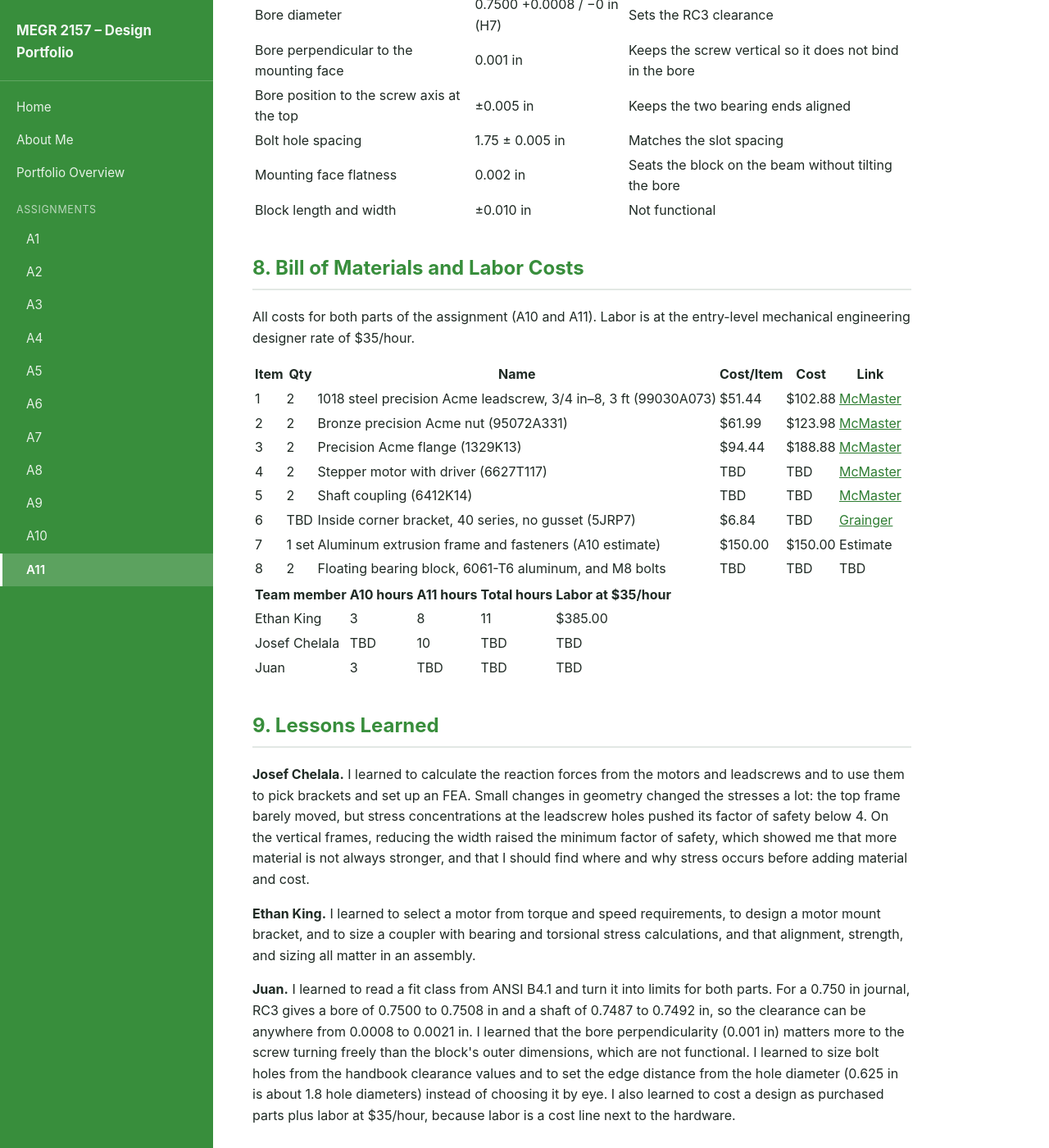
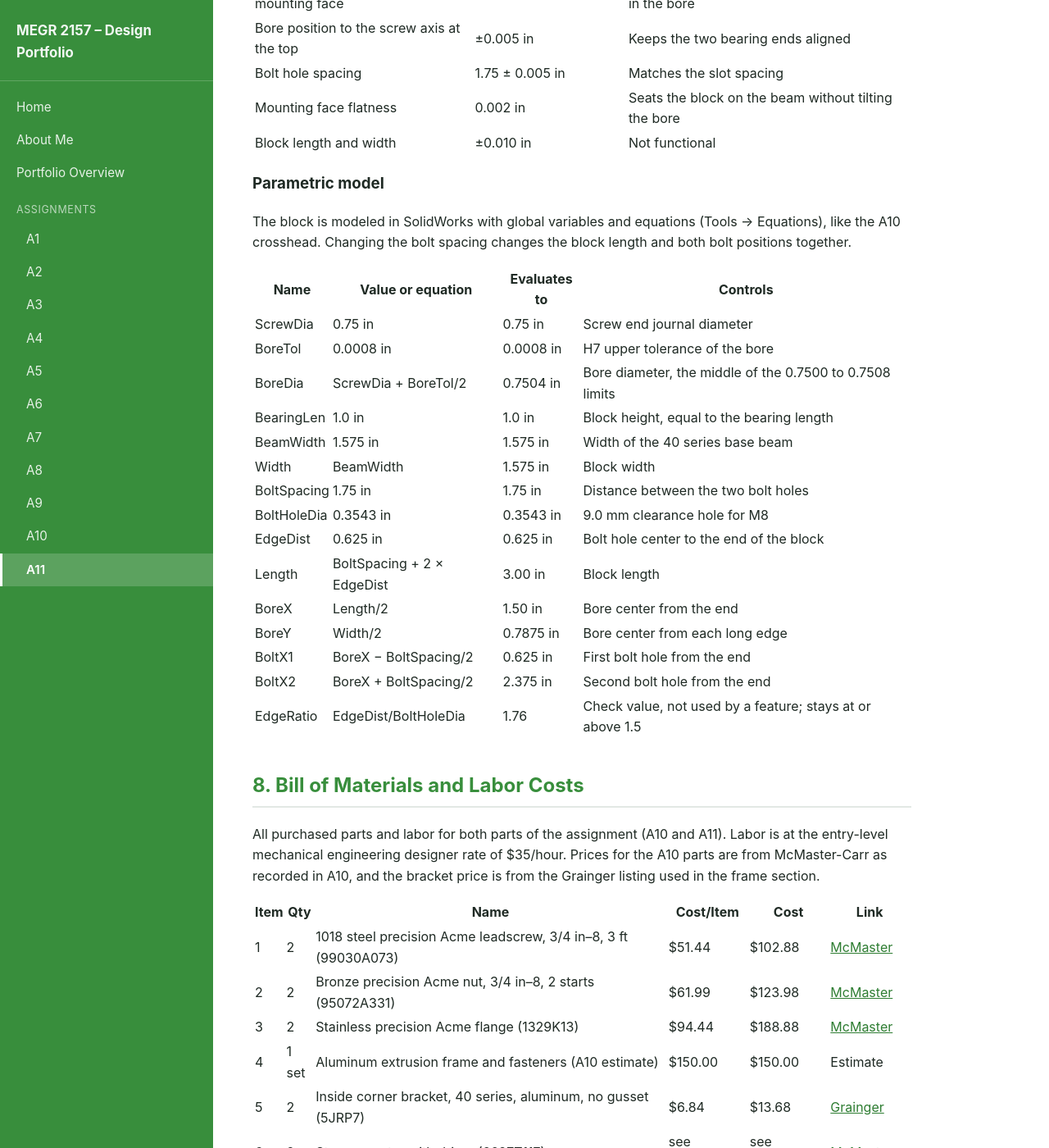
Before and after one commit to juanmasacova/MASACOVA-lecture-portfolio, a Jekyll site: the page built from docs/assignments/A11/index.html, in a window 1280 px wide and 1400 px high, scrolled down 23817 px. Shown: the whole window at 82% size. Built offline with Jekyll 4.4.1, drawn with Linux system fonts in a browser that asks for light colours; some of the changed text lies outside the part shown.

Commit message:
A11: add parametric equations, BOM subtotal, labor, mistakes, CAD download
Co-Authored-By: Claude Sonnet 5.5 <noreply@anthropic.com>
Claude-Session: https://claude.ai/code/session_01RhUpXczcxKWuEEtfGGc2wT

```diff
--- a/docs/assignments/A11/index.html
+++ b/docs/assignments/A11/index.html
@@ -82,9 +82,6 @@ title: "A11 – Motor Selection"
 <img src="{{ '/assignments/A11/side-narrow-deflection.jpg' | relative_url }}" alt="Deflection of the narrower vertical frame">
 <p><a href="https://drive.google.com/file/d/1w2mBpridV1HRKfM6ORor5Sbgo4-X5EOg/view?usp=sharing">Frame simulation files (Google Drive)</a></p>
 
-<h2>5&ndash;6. Clamp and CAD Model: Juan</h2>
-<!-- TODO Juan: confirm whether the assignment asks for a clamp and a CAD model, then add them with download links -->
-
 <h2>7. Floating Bearing Mount: Juan</h2>
 <p>The motor and coupler hold the top end of each leadscrew. The bottom end needs a mount that lets the screw turn and carries only a small side load, because the 1 kN axial load goes through the nut and the top frame. The mount is a block bolted to the base beam with a bore for the screw end, sized with an RC3 (precision running) fit from ANSI B4.1.</p>
 
@@ -136,29 +133,53 @@ title: "A11 – Motor Selection"
     <tr><td>Block length and width</td><td>&plusmn;0.010 in</td><td>Not functional</td></tr>
   </tbody>
 </table>
-<!-- TODO Juan: confirm bolt size and slot spacing against the CAD base beam; add a sketch or CAD image of the block -->
+<h3>Parametric model</h3>
+<p>The block is modeled in SolidWorks with global variables and equations (Tools &rarr; Equations), like the A10 crosshead. Changing the bolt spacing changes the block length and both bolt positions together.</p>
+<table>
+  <thead><tr><th>Name</th><th>Value or equation</th><th>Evaluates to</th><th>Controls</th></tr></thead>
+  <tbody>
+    <tr><td>ScrewDia</td><td>0.75 in</td><td>0.75 in</td><td>Screw end journal diameter</td></tr>
+    <tr><td>BoreTol</td><td>0.0008 in</td><td>0.0008 in</td><td>H7 upper tolerance of the bore</td></tr>
+    <tr><td>BoreDia</td><td>ScrewDia + BoreTol/2</td><td>0.7504 in</td><td>Bore diameter, the middle of the 0.7500 to 0.7508 limits</td></tr>
+    <tr><td>BearingLen</td><td>1.0 in</td><td>1.0 in</td><td>Block height, equal to the bearing length</td></tr>
+    <tr><td>BeamWidth</td><td>1.575 in</td><td>1.575 in</td><td>Width of the 40 series base beam</td></tr>
+    <tr><td>Width</td><td>BeamWidth</td><td>1.575 in</td><td>Block width</td></tr>
+    <tr><td>BoltSpacing</td><td>1.75 in</td><td>1.75 in</td><td>Distance between the two bolt holes</td></tr>
+    <tr><td>BoltHoleDia</td><td>0.3543 in</td><td>0.3543 in</td><td>9.0 mm clearance hole for M8</td></tr>
+    <tr><td>EdgeDist</td><td>0.625 in</td><td>0.625 in</td><td>Bolt hole center to the end of the block</td></tr>
+    <tr><td>Length</td><td>BoltSpacing + 2 &times; EdgeDist</td><td>3.00 in</td><td>Block length</td></tr>
+    <tr><td>BoreX</td><td>Length/2</td><td>1.50 in</td><td>Bore center from the end</td></tr>
+    <tr><td>BoreY</td><td>Width/2</td><td>0.7875 in</td><td>Bore center from each long edge</td></tr>
+    <tr><td>BoltX1</td><td>BoreX &minus; BoltSpacing/2</td><td>0.625 in</td><td>First bolt hole from the end</td></tr>
+    <tr><td>BoltX2</td><td>BoreX + BoltSpacing/2</td><td>2.375 in</td><td>Second bolt hole from the end</td></tr>
+    <tr><td>EdgeRatio</td><td>EdgeDist/BoltHoleDia</td><td>1.76</td><td>Check value, not used by a feature; stays at or above 1.5</td></tr>
+  </tbody>
+</table>
 
 <h2>8. Bill of Materials and Labor Costs</h2>
-<p>All costs for both parts of the assignment (A10 and A11). Labor is at the entry-level mechanical engineering designer rate of $35/hour. <!-- TODO: reformat to the assignment's cost template --></p>
+<p>All purchased parts and labor for both parts of the assignment (A10 and A11). Labor is at the entry-level mechanical engineering designer rate of $35/hour. Prices for the A10 parts are from McMaster-Carr as recorded in A10, and the bracket price is from the Grainger listing used in the frame section.</p>
 <table>
   <thead><tr><th>Item</th><th>Qty</th><th>Name</th><th>Cost/Item</th><th>Cost</th><th>Link</th></tr></thead>
   <tbody>
     <tr><td>1</td><td>2</td><td>1018 steel precision Acme leadscrew, 3/4 in&ndash;8, 3 ft (99030A073)</td><td>$51.44</td><td>$102.88</td><td><a href="https://www.mcmaster.com/99030A073/">McMaster</a></td></tr>
-    <tr><td>2</td><td>2</td><td>Bronze precision Acme nut (95072A331)</td><td>$61.99</td><td>$123.98</td><td><a href="https://www.mcmaster.com/95072A331/">McMaster</a></td></tr>
-    <tr><td>3</td><td>2</td><td>Precision Acme flange (1329K13)</td><td>$94.44</td><td>$188.88</td><td><a href="https://www.mcmaster.com/1329K13/">McMaster</a></td></tr>
-    <tr><td>4</td><td>2</td><td>Stepper motor with driver (6627T117)</td><td>TBD</td><td>TBD</td><td><a href="https://www.mcmaster.com/6627T117/">McMaster</a></td></tr>
-    <tr><td>5</td><td>2</td><td>Shaft coupling (6412K14)</td><td>TBD</td><td>TBD</td><td><a href="https://www.mcmaster.com/6412K14/">McMaster</a></td></tr>
-    <tr><td>6</td><td>TBD</td><td>Inside corner bracket, 40 series, no gusset (5JRP7)</td><td>$6.84</td><td>TBD</td><td><a href="https://www.grainger.com/product/80-20-Inside-Corner-Bracket-Inside-5JRP7">Grainger</a></td></tr>
-    <tr><td>7</td><td>1 set</td><td>Aluminum extrusion frame and fasteners (A10 estimate)</td><td>$150.00</td><td>$150.00</td><td>Estimate</td></tr>
-    <tr><td>8</td><td>2</td><td>Floating bearing block, 6061-T6 aluminum, and M8 bolts</td><td>TBD</td><td>TBD</td><td>TBD</td></tr>
+    <tr><td>2</td><td>2</td><td>Bronze precision Acme nut, 3/4 in&ndash;8, 2 starts (95072A331)</td><td>$61.99</td><td>$123.98</td><td><a href="https://www.mcmaster.com/95072A331/">McMaster</a></td></tr>
+    <tr><td>3</td><td>2</td><td>Stainless precision Acme flange (1329K13)</td><td>$94.44</td><td>$188.88</td><td><a href="https://www.mcmaster.com/1329K13/">McMaster</a></td></tr>
+    <tr><td>4</td><td>1 set</td><td>Aluminum extrusion frame and fasteners (A10 estimate)</td><td>$150.00</td><td>$150.00</td><td>Estimate</td></tr>
+    <tr><td>5</td><td>2</td><td>Inside corner bracket, 40 series, aluminum, no gusset (5JRP7)</td><td>$6.84</td><td>$13.68</td><td><a href="https://www.grainger.com/product/80-20-Inside-Corner-Bracket-Inside-5JRP7">Grainger</a></td></tr>
+    <tr><td>6</td><td>2</td><td>Stepper motor with driver (6627T117)</td><td>see McMaster</td><td>see McMaster</td><td><a href="https://www.mcmaster.com/6627T117/">McMaster</a></td></tr>
+    <tr><td>7</td><td>2</td><td>Set screw shaft coupling (6412K14)</td><td>see McMaster</td><td>see McMaster</td><td><a href="https://www.mcmaster.com/6412K14/">McMaster</a></td></tr>
+    <tr><td>8</td><td>2</td><td>Floating bearing block, 6061-T6 aluminum, 3.00 &times; 1.575 &times; 1.00 in, with 2 M8 bolts each</td><td>see McMaster</td><td>see McMaster</td><td>Machined part</td></tr>
+    <tr><td colspan="4"><strong>Subtotal of items 1&ndash;5</strong></td><td><strong>$579.42</strong></td><td></td></tr>
   </tbody>
 </table>
+<p>The McMaster prices for items 6&ndash;8 are not filled in because the McMaster catalog pages do not show prices to a text lookup. Enter them from the McMaster cart.</p>
 <table>
   <thead><tr><th>Team member</th><th>A10 hours</th><th>A11 hours</th><th>Total hours</th><th>Labor at $35/hour</th></tr></thead>
   <tbody>
     <tr><td>Ethan King</td><td>3</td><td>8</td><td>11</td><td>$385.00</td></tr>
-    <tr><td>Josef Chelala</td><td>TBD</td><td>10</td><td>TBD</td><td>TBD</td></tr>
-    <tr><td>Juan</td><td>3</td><td>TBD</td><td>TBD</td><td>TBD</td></tr>
+    <tr><td>Josef Chelala</td><td>not logged</td><td>10</td><td>10 so far</td><td>$350.00 so far</td></tr>
+    <tr><td>Juan</td><td>3</td><td>to be entered</td><td>3 so far</td><td>$105.00 so far</td></tr>
+    <tr><td colspan="3"><strong>Labor logged so far</strong></td><td><strong>24</strong></td><td><strong>$840.00</strong></td></tr>
   </tbody>
 </table>
 
@@ -168,7 +189,11 @@ title: "A11 – Motor Selection"
 <p><strong>Juan.</strong> I learned to read a fit class from ANSI B4.1 and turn it into limits for both parts. For a 0.750 in journal, RC3 gives a bore of 0.7500 to 0.7508 in and a shaft of 0.7487 to 0.7492 in, so the clearance can be anywhere from 0.0008 to 0.0021 in. I learned that the bore perpendicularity (0.001 in) matters more to the screw turning freely than the block's outer dimensions, which are not functional. I learned to size bolt holes from the handbook clearance values and to set the edge distance from the hole diameter (0.625 in is about 1.8 hole diameters) instead of choosing it by eye. I also learned to cost a design as purchased parts plus labor at $35/hour, because labor is a cost line next to the hardware.</p>
 
 <h2>Mistakes</h2>
-<!-- TODO: team mistakes -->
+<ul>
+  <li><strong>Pressure calculation (Juan).</strong> The bearing pressure line used the 225 lb<sub>f</sub> axial load instead of the 22.5 lb<sub>f</sub> side load, which gives 300 psi instead of 30 psi. The bearing carries only the side load, because the axial load goes through the nut and the top frame.</li>
+  <li><strong>Free body diagram (Juan).</strong> Both bolt reactions were drawn upward. The side load tips the block, so one bolt pulls down and the other pushes up.</li>
+  <li><strong>Fixture approximations (Josef).</strong> The top frame fixtures only approximate the real contact with the bracket and leadscrew, so the 20.159 ksi peak stress is probably overstated.</li>
+</ul>
 
 <h2>Time Log</h2>
 <table>
@@ -183,6 +208,7 @@ title: "A11 – Motor Selection"
 <h2>Downloadable Files</h2>
 <ul>
   <li><a href="https://drive.google.com/file/d/1w2mBpridV1HRKfM6ORor5Sbgo4-X5EOg/view?usp=sharing">Frame simulation files (Google Drive)</a></li>
-  <li><a href="{{ '/assignments/A11/floating-bearing-block.step' | relative_url }}">Floating bearing block (floating-bearing-block.step)</a></li>
-  <!-- TODO: add the SolidWorks .SLDPRT and any other CAD files -->
+  <li><a href="{{ '/assignments/A11/BEARINGBLOCK.SLDPRT' | relative_url }}">Floating bearing block, SolidWorks part (BEARINGBLOCK.SLDPRT)</a></li>
+  <li><a href="{{ '/assignments/A11/floating-bearing-block.step' | relative_url }}">Floating bearing block, STEP file (floating-bearing-block.step)</a></li>
+
 </ul>
```
